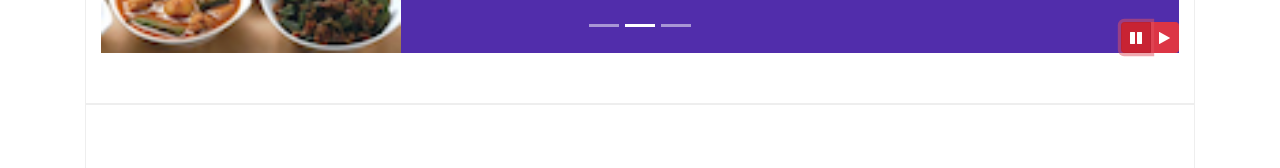
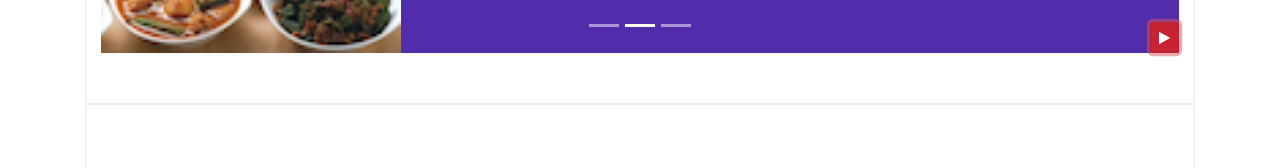
Before and after one commit to pranaysai27/Bootstrap4, a website: page index.html in a window 1280 px wide. Both pictures are taken after a click on the button 1136 px from the left and 669 px from the top of the page. Shown: the part 632-800 px from the top of the page. Drawn offline with nearby package versions, Linux system fonts and the light colour scheme.

Commit message:
More Bootstrap Jquery

```diff
--- a/index.html
+++ b/index.html
@@ -217,14 +217,9 @@
                     <a href="#mycarousel" role="button" data-slide="next" class="carousel-control-next">
                         <span class="carousel-control-next-icon"></span>
                     </a>
-                    <div class="btn-group" id="carouselButton">
-                        <button class="btn btn-danger btn-sm" id="carousel-pause">
-                            <span class="fa fa-pause"></span>
-                        </button>
-                        <button class="btn btn-danger btn-sm" id="carousel-play">
-                            <span class="fa fa-play"></span>
-                        </button>
-                    </div>
+                    <button class="btn btn-danger btn-sm" id="carouselButton">
+                        <span class="fa fa-pause"></span>
+                    </button>
                 </div>
             </div>
         </div>
@@ -332,11 +327,18 @@
     <script type="text/javascript">
         $(document).ready(function() {
             $('#mycarousel').carousel({interval : 2000});
-            $('#carousel-pause').click(function() {
-                $('#mycarousel').carousel('pause');
-            });
-            $('#carousel-play').click(function() {
-                $('#mycarousel').carousel('cycle');
+            $('#carouselButton').click(function() {
+                if ($('#carouselButton').children('span').hasClass('fa-pause')) {
+                    $('#mycarousel').carousel('pause');
+                    $('#carouselButton').children('span').removeClass('fa-pause');
+                    $('#carouselButton').children('span').addClass('fa-play');
+                }
+                else if ($('#carouselButton').children('span').hasClass('fa-play')) {
+                    $('#mycarousel').carousel('cycle');
+                    $('#carouselButton').children('span').removeClass('fa-play');
+                    $('#carouselButton').children('span').addClass('fa-pause');
+                }
+
             });
         });
     </script>
```
